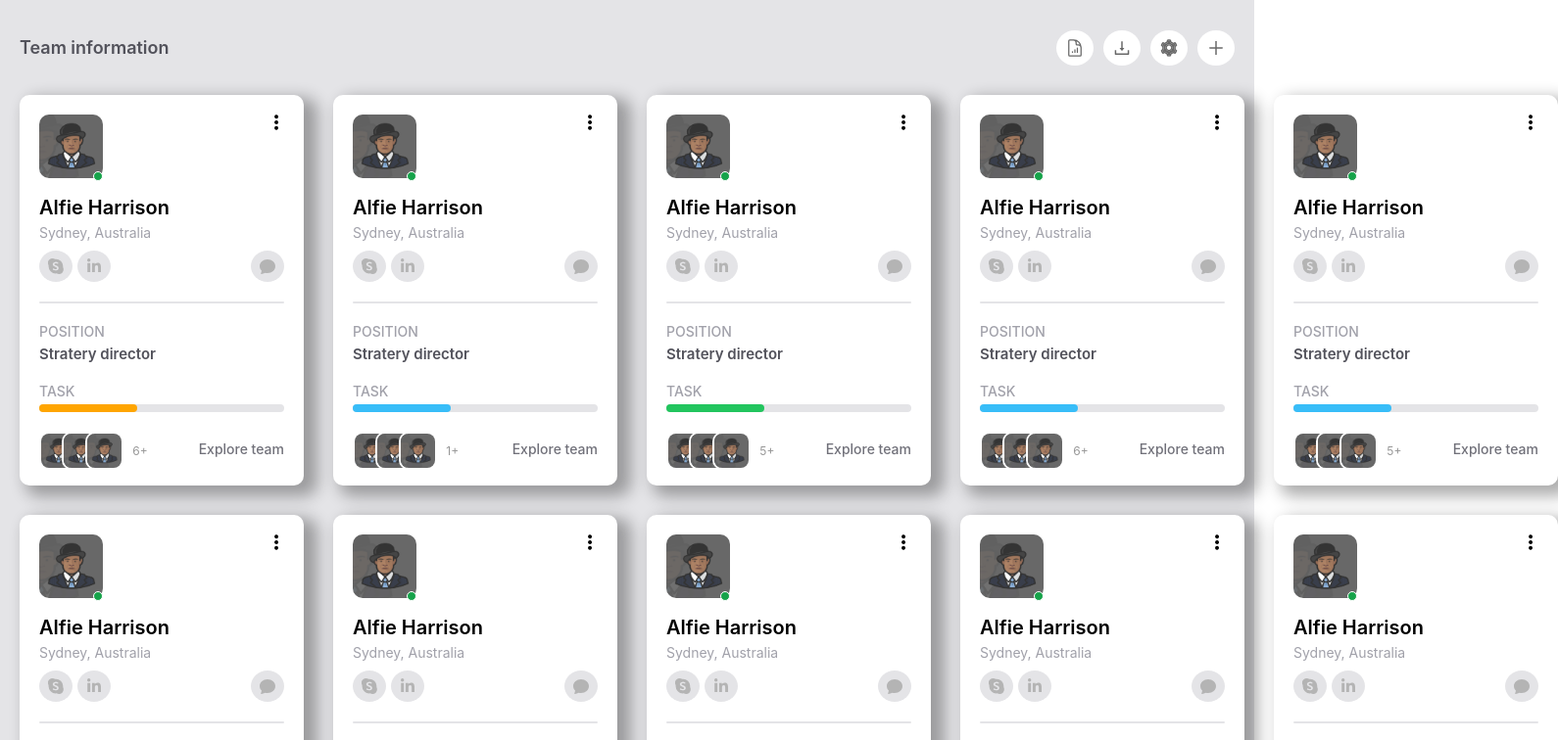
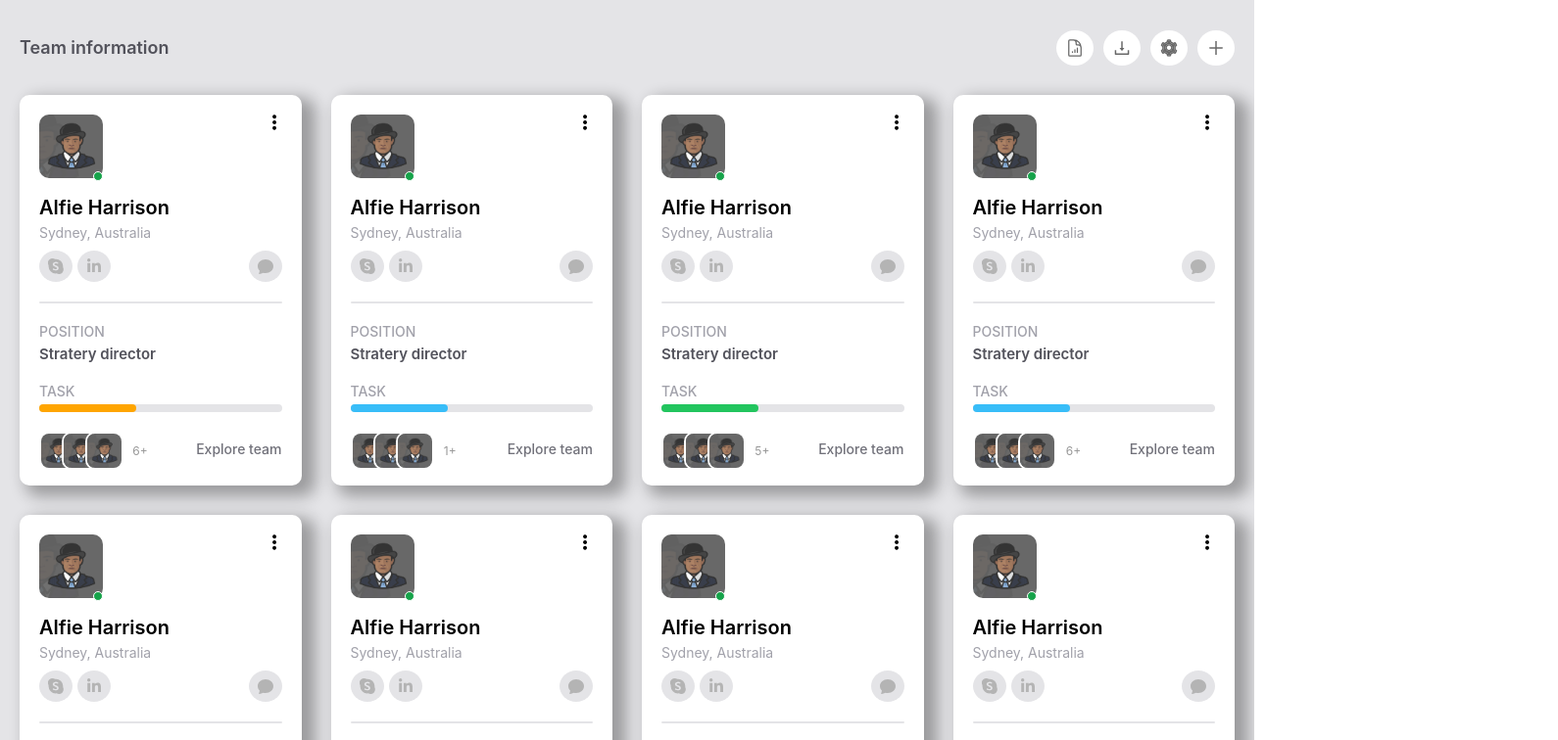
Before and after one commit to DauMoe/air_asia_test, a React (Create React App) app: page / in a window 1280 px wide. Shown: the top 756 px of the page at 98% size, 1590 px wide, since content can reach past the window. Built offline with nearby package versions, Linux system fonts and the light colour scheme.

Commit message:
Add media query

```diff
--- a/src/App.scss
+++ b/src/App.scss
@@ -1,6 +1,7 @@
 //Refer: https://tailwindcss.com/docs/background-color
 @use "sass:math";
 @import './color.scss';
+@import './Breakpoint.scss';
 
 @for $i from 0 through 100 {
   .margin-#{$i*5} {margin: #{$i*5}px !important}
--- /dev/null
+++ b/src/Breakpoint.scss
@@ -0,0 +1,4 @@
+$xs : 550px;
+$s  : 800px;
+$l  : 1000px;
+$xl : 1500px;
--- a/src/components/Card/index.scss
+++ b/src/components/Card/index.scss
@@ -9,7 +9,6 @@
   -webkit-box-shadow  : 10px 7px 16px 4px rgba(0,0,0,0.32);
   box-shadow          : 10px 7px 16px 4px rgba(0,0,0,0.32);
   padding             : 20px;
-  min-width           : 250px;
   font-size           : 14px;
 }
 
--- a/src/components/Section/index.scss
+++ b/src/components/Section/index.scss
@@ -3,7 +3,36 @@
 .grid-container {
   display               : grid;
   grid-gap              : 30px;
-  grid-template-columns : auto auto auto auto auto;
+}
+
+@media (max-width: #{$xs}) {
+  .grid-container {
+    grid-template-columns : auto;
+  }
+}
+
+@media (min-width: #{$xs}) and (max-width: #{$s}) {
+  .grid-container {
+    grid-template-columns : auto auto;
+  }
+}
+
+@media (min-width: #{$s}) and (max-width: #{$xl}) {
+  .grid-container {
+    grid-template-columns : auto auto auto;
+  }
+}
+
+@media (min-width: #{$l}) and (max-width: #{$xl}) {
+  .grid-container {
+    grid-template-columns : auto auto auto auto;
+  }
+}
+
+@media (min-width: #{$xl}) {
+  .grid-container {
+    grid-template-columns : auto auto auto auto auto;
+  }
 }
 
 .section-wrapper {
```
